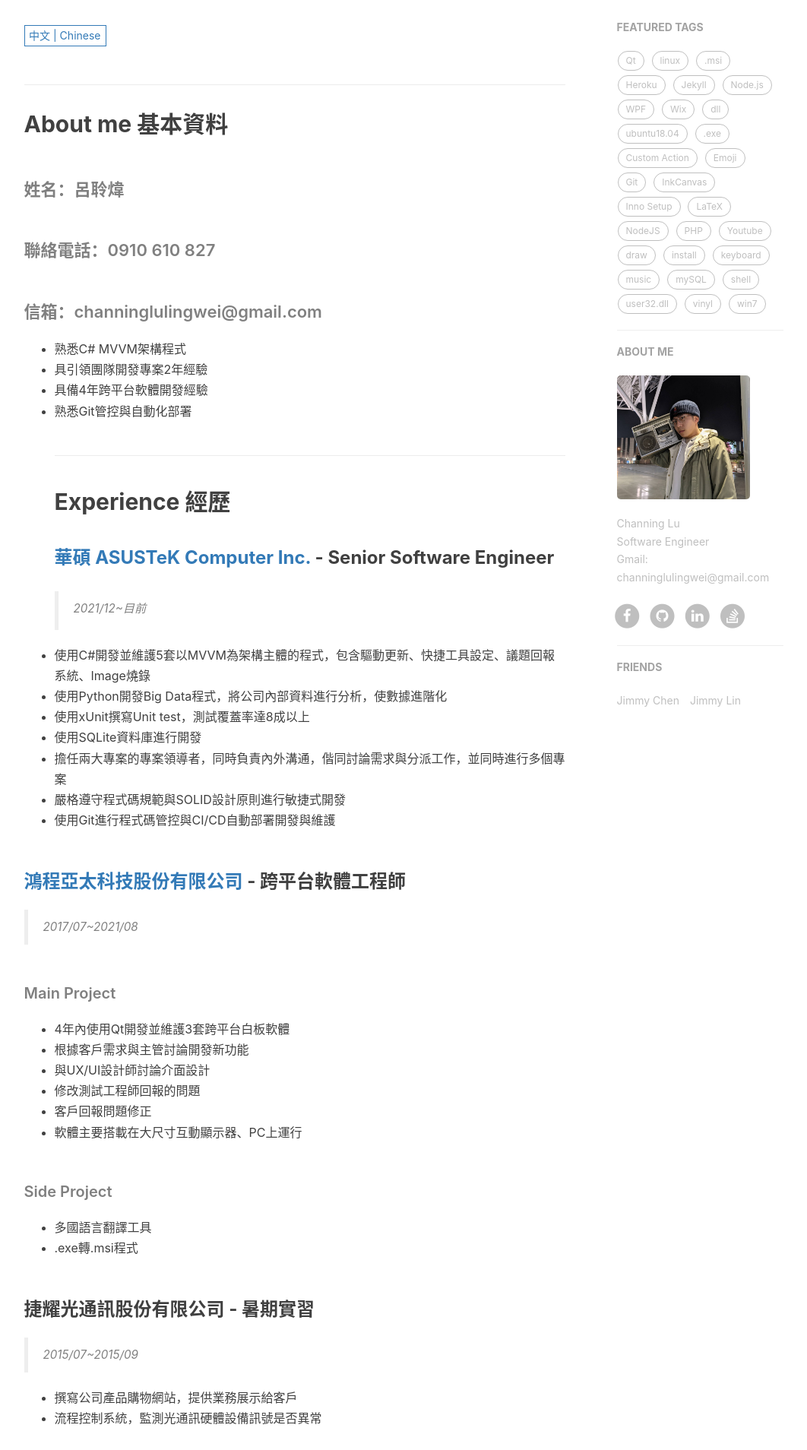
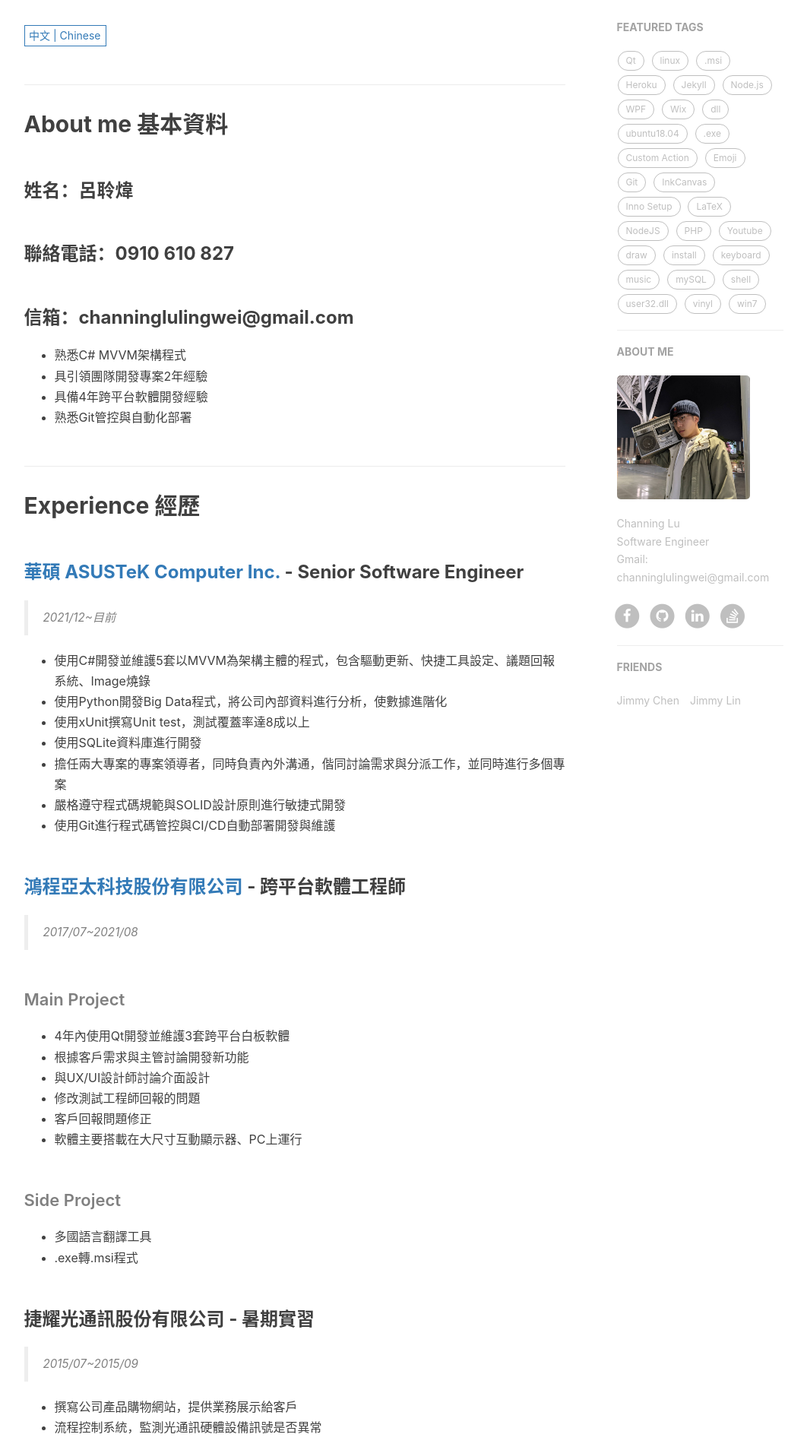
Before and after one commit to channing333/channing333.github.io, a Jekyll site: the page built from about.html, in a window 1280 px wide. Shown: the part 440-2348 px from the top of the page at 76% size, without its empty margins (136-1198 px from the left). Built offline with Jekyll 4.4.1, drawn with Linux system fonts in a browser that asks for light colours; nearby versions of some CDN libraries; comment, search, counter and statistics services are not loaded.

Commit message:
adjust md

```diff
--- a/_includes/about/zh.md
+++ b/_includes/about/zh.md
@@ -1,14 +1,19 @@
 ## About me 基本資料
-#### 姓名：呂聆煒
-#### 聯絡電話：0910 610 827
-#### 信箱：channinglulingwei@gmail.com
+### 姓名：呂聆煒
+### 聯絡電話：0910 610 827
+### 信箱：channinglulingwei@gmail.com
+
 * 熟悉C# MVVM架構程式
 * 具引領團隊開發專案2年經驗
 * 具備4年跨平台軟體開發經驗
 * 熟悉Git管控與自動化部署
+
 ## Experience 經歷
+
 ### [華碩 ASUSTeK Computer Inc.](https://www.asus.com/tw/) - Senior Software Engineer
+
 > 2021/12~目前
+
 * 使用C#開發並維護5套以MVVM為架構主體的程式，包含驅動更新、快捷工具設定、議題回報系統、Image燒錄
 * 使用Python開發Big Data程式，將公司內部資料進行分析，使數據進階化
 * 使用xUnit撰寫Unit test，測試覆蓋率達8成以上
@@ -21,7 +26,7 @@
 
 > 2017/07~2021/08
 
-##### Main Project
+#### Main Project
 
 * 4年內使用Qt開發並維護3套跨平台白板軟體
 * 根據客戶需求與主管討論開發新功能
@@ -30,7 +35,7 @@
 * 客戶回報問題修正
 * 軟體主要搭載在大尺寸互動顯示器、PC上運行
 
-##### Side Project
+#### Side Project
 
 * 多國語言翻譯工具
 * .exe轉.msi程式
```
